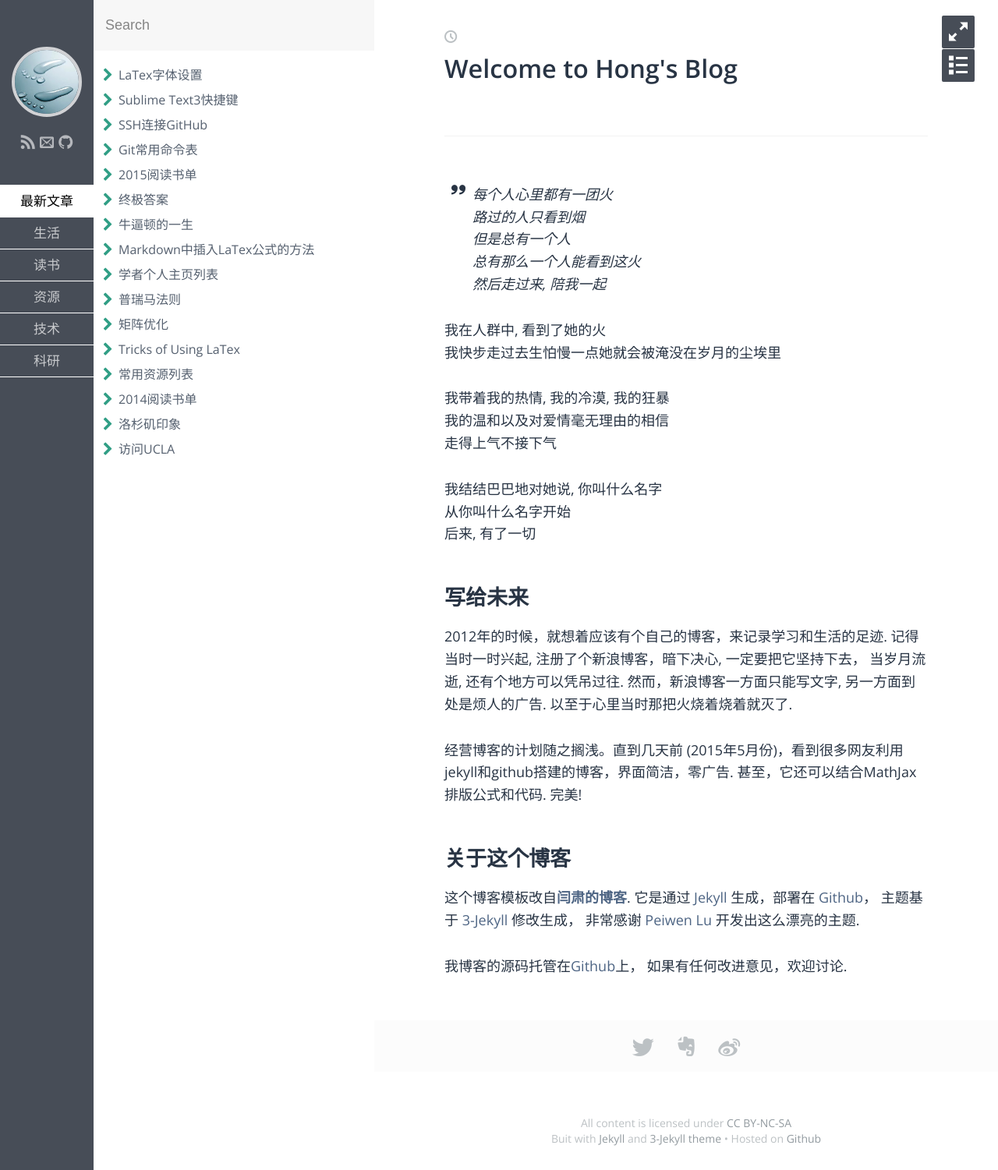
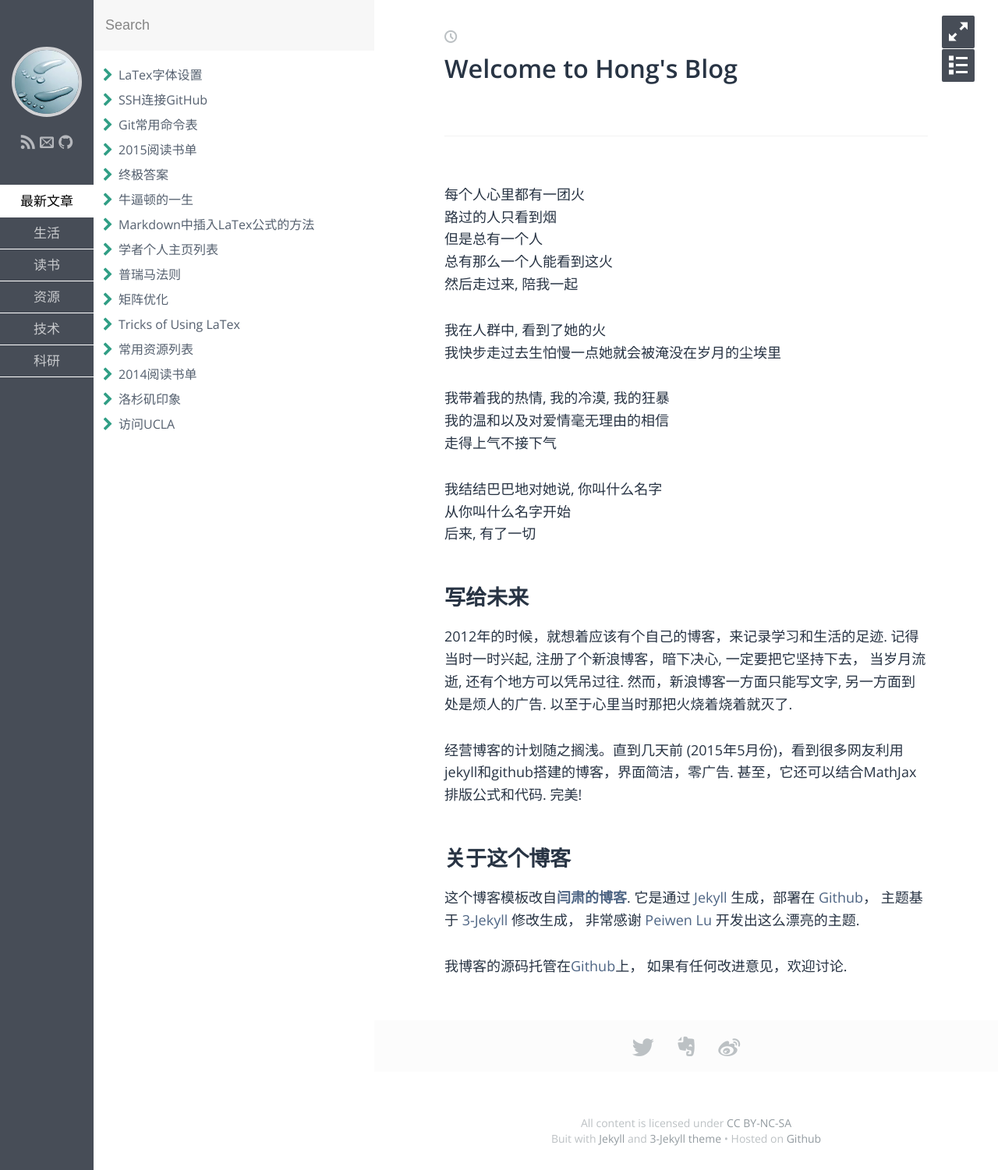
Before and after one commit to polyHong/polyHong.github.io, a Jekyll site: the page built from index.md, in a window 1280 px wide. Shown: the whole page at 78% size. Built offline with Jekyll 4.4.1, drawn with Linux system fonts in a browser that asks for light colours; some web fonts are replaced.

Commit message:
update homepage

```diff
--- a/_posts/tech/2016-06-09-sublime-text-shortcuts.md
+++ /dev/null
@@ -1,8 +0,0 @@
----
-layout: post
-title: Sublime Text3快捷键
-category: 技术
-tags: Blog
-keywords: sublime text3, shortcuts
-description:
----
--- a/index.md
+++ b/index.md
@@ -5,7 +5,7 @@ title: Welcome to Hong's Blog
 
 ----------
 
->每个人心里都有一团火
+每个人心里都有一团火
 路过的人只看到烟
 但是总有一个人
 总有那么一个人能看到这火
```
